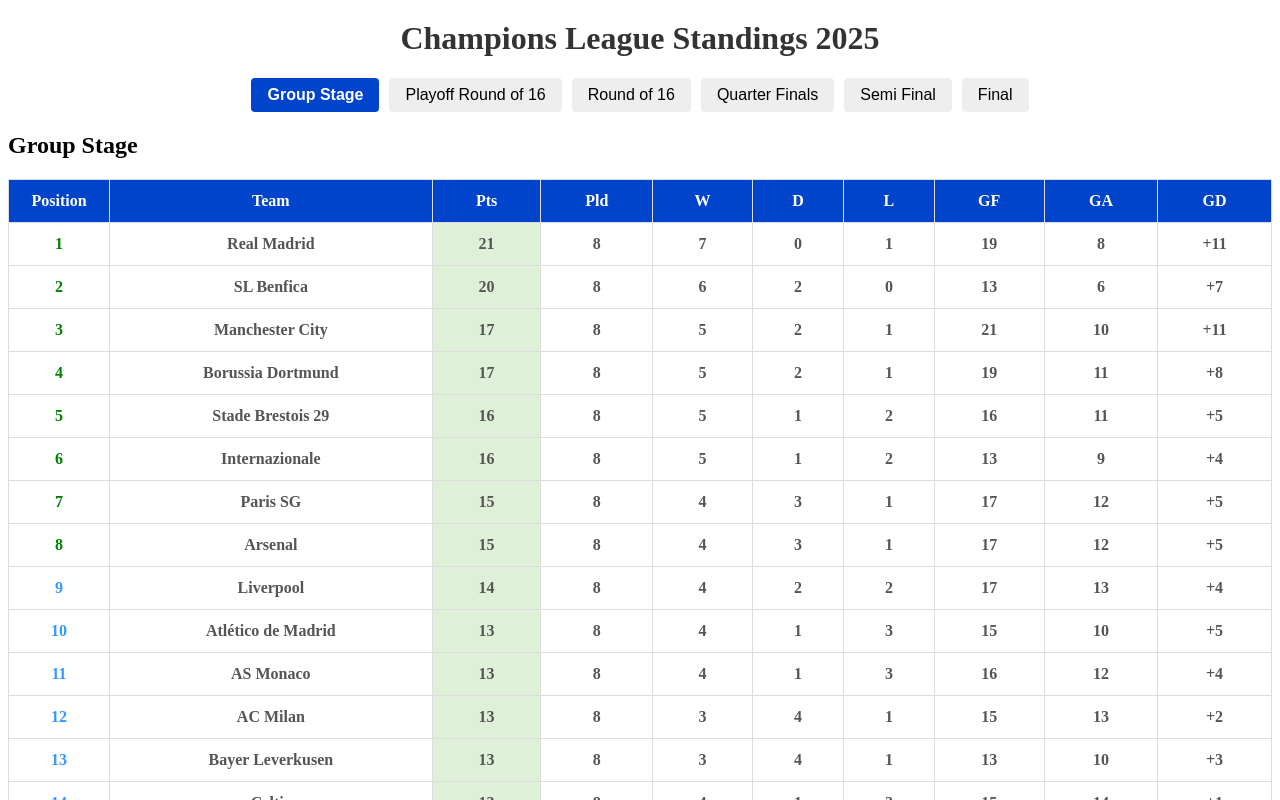
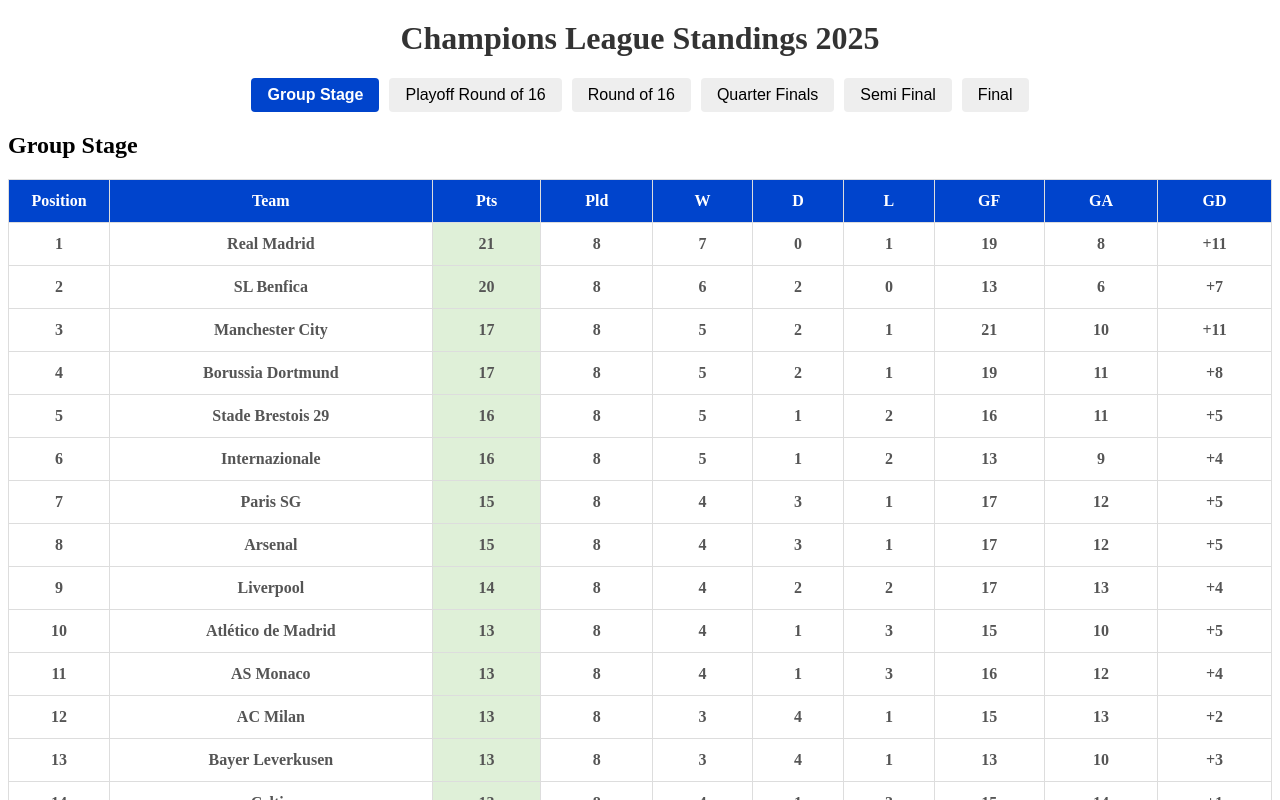
Before and after one commit to MarcusMachado15/whoisgonnawin-clean, a Next.js app: page / in a window 1280 px wide. Shown: the top 800 px of the page. Built offline with nearby package versions, Linux system fonts and the light colour scheme.

Commit message:
Update tournament tables and styles

```diff
--- a/app/styles.css
+++ b/app/styles.css
@@ -80,27 +80,27 @@ h1 {
   background-color: #eaeaea;
 }
 
-/* Make the position column narrower */
-td:first-child, th:first-child {
+/* === STYLES ONLY FOR GROUP STAGE TABLE === */
+.group-stage td:first-child,
+.group-stage th:first-child {
   width: 60px;
 }
 
 /* Color positions 1–8 in green */
-tbody tr td:first-child {
+.group-stage tbody tr td:first-child {
   font-weight: bold;
 }
-
-tbody tr:nth-child(-n+8) td:first-child {
+.group-stage tbody tr:nth-child(-n+8) td:first-child {
   color: green;
 }
 
 /* Color positions 9–24 in light blue */
-tbody tr:nth-child(n+9):nth-child(-n+24) td:first-child {
+.group-stage tbody tr:nth-child(n+9):nth-child(-n+24) td:first-child {
   color: #3399ff;
 }
 
-/* Highlight points column */
-td:nth-child(3) {
+/* Highlight points column in group stage */
+.group-stage td:nth-child(3) {
   background-color: #dff0d8;
   font-weight: bold;
 }
```
